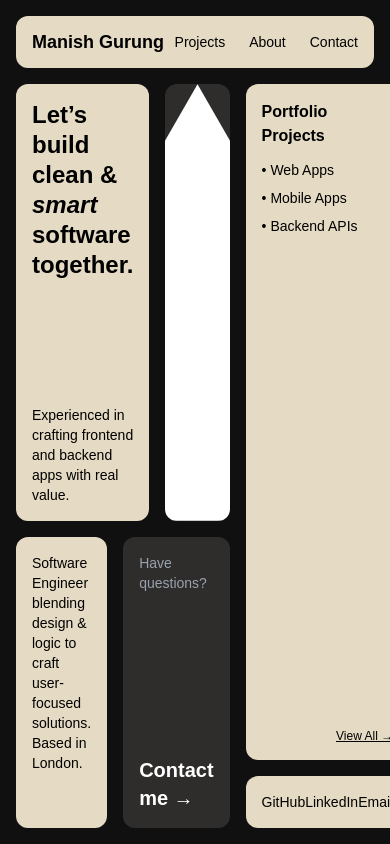
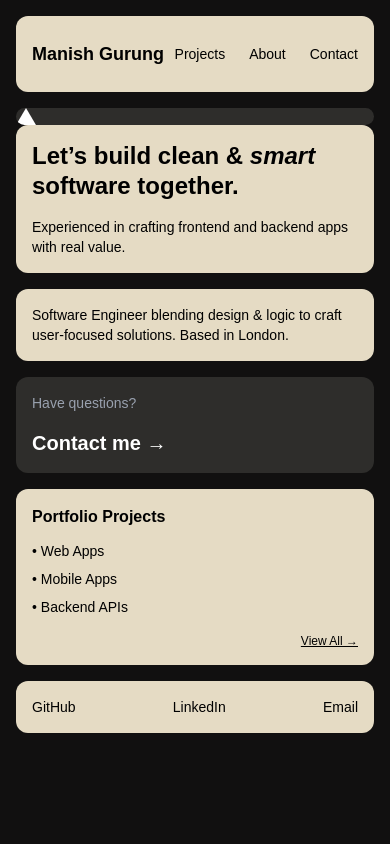
Before and after one commit to Gurung-Manish/Portfolio, a Next.js app: page / in a window 390 px wide. Built offline with nearby package versions, Linux system fonts and the light colour scheme.

Commit message:
making  mobile layout

```diff
--- a/src/app/page.tsx
+++ b/src/app/page.tsx
@@ -2,9 +2,9 @@ import Image from "next/image";
 
 export default function Home() {
   return (
-    <div className="bg-[#111010] text-white h-screen w-screen flex flex-col overflow-hidden px-4 sm:px-6 py-4">
+    <div className="bg-[#111010] text-white min-h-screen w-full flex flex-col overflow-hidden px-4 sm:px-6 py-4">
       {/* Header */}
-      <header className="bg-[#e5dbc4] text-black px-4 rounded-xl sm:px-6 py-3 flex justify-between items-center">
+      <header className="bg-[#e5dbc4] text-black px-4 rounded-xl sm:px-6 py-6 flex justify-between items-center">
         <div className="text-lg font-semibold">Manish Gurung</div>
         <nav className="space-x-6 text-sm">
           <a href="#projects" className="hover:underline">
@@ -18,22 +18,16 @@ export default function Home() {
           </a>
         </nav>
       </header>
-      {/* Content Grid */}
-      <main className="flex-1 mt-4 h-full">
-        <div className="grid grid-cols-[2fr_1fr] gap-4 h-full">
-          {/* Left column with uneven grid */}
-          <div className="h-full flex flex-col gap-4">
-            {/* Top row grid: 2 columns, 2fr and 1fr */}
-            <div
-              className="grid gap-4"
-              style={{
-                gridTemplateColumns: "2fr 1fr",
-                height: "60%", // or 1.5fr of total height
-              }}
-            >
+
+      {/* Responsive Content */}
+      <main className="flex-1 mt-4 h-full flex flex-col md:grid md:grid-cols-[3fr_1fr] md:gap-4">
+        {/* Left column in desktop, stacked in mobile */}
+        <div className="flex flex-col gap-4 order-1 md:order-none">
+          {/* Top part with image and intro */}
+          <div className="flex flex-col md:grid md:grid-cols-[2fr_1fr] md:gap-4 md:h-[60%]">
             {/* Big Intro */}
-              <div className="bg-[#e5dbc4] text-black p-4 rounded-xl flex flex-col justify-between">
-                <h2 className="text-2xl font-bold leading-tight">
+            <div className="bg-[#e5dbc4] text-black p-4 rounded-xl flex flex-col justify-between order-2 ">
+              <h2 className="text-2xl font-bold leading-tight ">
                 Let’s build clean & <em>smart</em> software together.
               </h2>
               <p className="text-sm mt-4">
@@ -43,44 +37,39 @@ export default function Home() {
             </div>
 
             {/* Profile Image */}
-              <div className="bg-[#2e2d2b] rounded-xl overflow-hidden relative">
+            <div className="bg-[#2e2d2b] rounded-xl overflow-hidden relative order-1">
               <Image
                 src="/vercel.svg"
                 alt="Profile"
-                  fill
+                height={100}
+                width={20}
                 className="object-cover"
               />
             </div>
           </div>
 
-            {/* Bottom row grid: 2 equal columns */}
-            <div
-              className="grid gap-4"
-              style={{
-                gridTemplateColumns: "1fr 1fr",
-                height: "40%", // or 1fr of total height
-              }}
-            >
+          {/* Bottom part with bio and contact */}
+          <div className="grid grid-cols-1 md:grid-cols-2 gap-4 md:h-[40%]">
             {/* Bio Block */}
-              <div className="bg-[#e5dbc4] text-black p-4 rounded-xl">
+            <div className="bg-[#e5dbc4] text-black p-4 rounded-xl order-3">
               <p className="text-sm">
-                  Software Engineer blending design & logic to craft
-                  user-focused solutions. Based in London.
+                Software Engineer blending design & logic to craft user-focused
+                solutions. Based in London.
               </p>
             </div>
 
             {/* Contact Card */}
-              <div className="bg-[#2e2d2b] p-4 rounded-xl flex flex-col justify-between">
+            <div className="bg-[#2e2d2b] p-4 rounded-xl flex flex-col justify-between order-4">
               <p className="text-gray-400 text-sm">Have questions?</p>
               <h3 className="text-xl font-semibold mt-4">Contact me →</h3>
             </div>
           </div>
         </div>
 
-          {/* Right column with taller container + footer */}
-          <div className="flex flex-col justify-between h-full gap-4">
-            {/* Portfolio Categories (taller container) */}
-            <div className="bg-[#e5dbc4] text-black rounded-xl p-4 flex flex-col justify-between flex-grow">
+        {/* Right column in desktop, stacked below on mobile */}
+        <div className="flex flex-col gap-4 order-2 md:order-none mt-4 md:mt-0">
+          {/* Portfolio Projects */}
+          <div className="bg-[#e5dbc4] text-black rounded-xl p-4 flex flex-col justify-between flex-grow order-5">
             <div>
               <h3 className="font-semibold">Portfolio Projects</h3>
               <div className="mt-3 space-y-2 text-sm">
@@ -89,17 +78,16 @@ export default function Home() {
                 <p>• Backend APIs</p>
               </div>
             </div>
-              <div className="text-right text-xs underline cursor-pointer">
+            <div className="text-right text-xs underline cursor-pointer mt-4">
               View All →
             </div>
           </div>
 
-            {/* Footer Buttons (smaller footer) */}
-            <div className="bg-[#e5dbc4] text-black p-4 rounded-xl flex items-center justify-between text-sm font-medium">
+          {/* Footer Buttons */}
+          <div className="bg-[#e5dbc4] text-black p-4 rounded-xl flex items-center justify-between text-sm font-medium order-6">
             <button>GitHub</button>
             <button>LinkedIn</button>
             <button>Email</button>
-            </div>
           </div>
         </div>
       </main>
```
Lines whose indentation alone changed are shown as unchanged.
